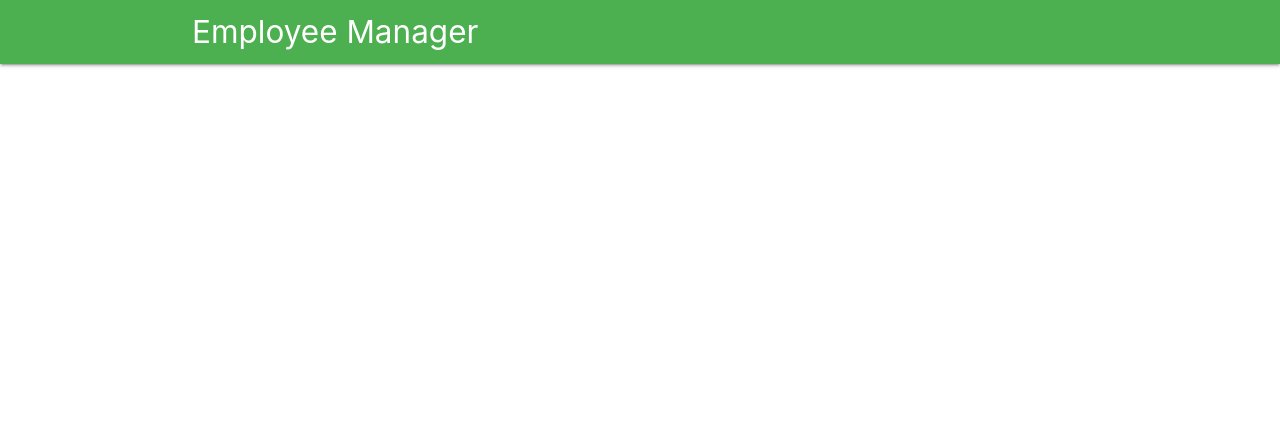
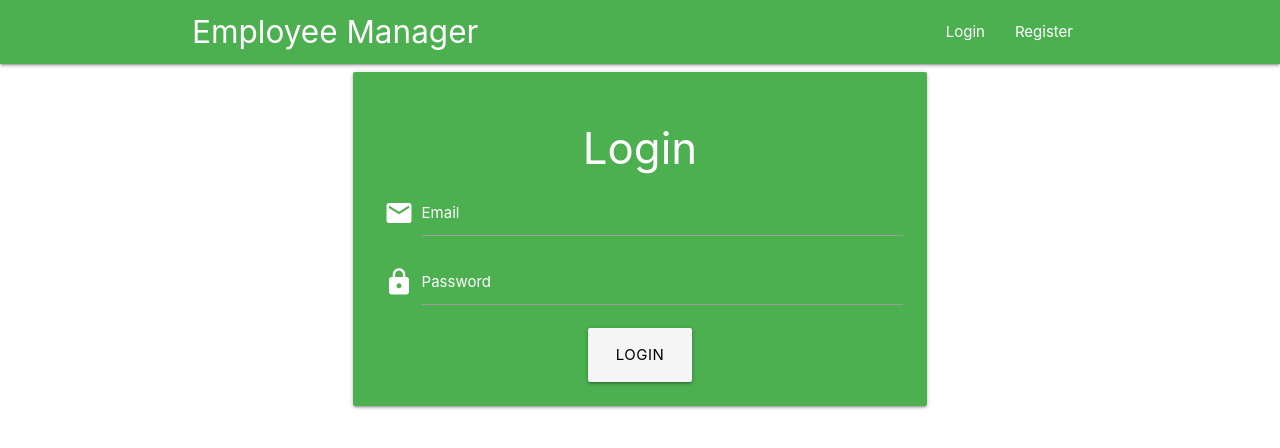
Before and after one commit to tomyoungbloods/tomyoungbloods.github.io, a Vue app: page /#/login in a window 1280 px wide. Shown: the top 448 px of the page. Built offline with nearby package versions, Linux system fonts and the light colour scheme; no server answers; the database is empty.

Commit message:
Buiid up create news item

```diff
--- a/index.html
+++ b/index.html
@@ -4,6 +4,7 @@
     <meta charset="utf-8">
     <meta name="viewport" content="width=device-width,initial-scale=1.0">
     <link rel="stylesheet" href="https://cdnjs.cloudflare.com/ajax/libs/materialize/1.0.0/css/materialize.min.css">
+    <link href="https://fonts.googleapis.com/icon?family=Material+Icons" rel="stylesheet">
     <title>Employee Manager</title>
   </head>
   <body>
--- a/src/App.vue
+++ b/src/App.vue
@@ -1,6 +1,6 @@
 <template>
   <div id="app">
-    <Navbar />
+    <Navbar :key="$route.fullPath"/>
     <router-view/>
   </div>
 </template>
--- /dev/null
+++ b/src/components/Login.vue
@@ -0,0 +1,54 @@
+<template>
+    <div class="container">
+        <div class="row">
+            <div class="col s12 m8 offset-m2">
+                <div class="login card-panel green white-text center">
+                    <h3>Login</h3>
+                    <form>
+                        <div class="input-field">
+                            <i class="material-icons prefix">email</i>
+                            <input type="text" id="email"  v-model="email">
+                            <label for="email" class="white-text">Email</label>
+                        </div>
+                        <div class="input-field">
+                            <i class="material-icons prefix">lock</i>
+                            <input type="password" id="password"  v-model="password">
+                            <label for="password" class="white-text">Password</label>
+                        </div>
+                        <button v-on:click="login" class="btn btn-large grey lighten-4 black-text">Login</button>
+                    </form>
+                </div>
+            </div>
+        </div>
+    </div>
+</template>
+
+<script>
+import firebase from 'firebase'
+
+export default {
+    name: 'login',
+    data: function (){
+        return{
+            email: '',
+            password: ''
+        }
+    },
+    methods: {
+        login: function(e){
+            firebase
+            .auth()
+            .signInWithEmailAndPassword(this.email, this.password)
+            .then(user => {
+                alert('You are logged in as ${user.email}');
+                this.$router.push('/');
+            },
+            err => {
+                alert(err.message);
+            })
+            e.preventDefault();
+        }
+    }
+}
+
+</script>
--- a/src/components/Navbar.vue
+++ b/src/components/Navbar.vue
@@ -6,7 +6,41 @@
             class="brand-logo">
             Employee Manager
             </router-link>
+            <ul class="right">
+                <li v-if="isLoggedIn"><router-link to="/">Dashboard</router-link></li>
+                <li v-if="!isLoggedIn"><router-link to="/login">Login</router-link></li>
+                <li v-if="!isLoggedIn"><router-link to="/register">Register</router-link></li>
+                <li v-if="isLoggedIn"><button v-on:click="logout" class="btn black">Logout</button></li>
+            </ul>
         </div>
     </div>
 </nav>
 </template>
+
+<script>
+    import firebase from 'firebase';
+export default {
+    name: 'navbar',
+    data(){
+        return {
+            isLoggedIn: false,
+            currentUser: false
+        }
+    },
+    created(){
+        if(firebase.auth().currentUser) {
+            this.isLoggedIn = true;
+            this.currentUser = firebase.auth().currentUser.email;
+        }
+    },
+    methods: {
+        logout: function() {
+            firebase.auth().signOut().then(() => {
+                // alert('Account created for ${user.email}');
+                this.$router.push('/login');
+            });
+        }
+    }
+
+};
+</script>
--- /dev/null
+++ b/src/components/Register.vue
@@ -0,0 +1,52 @@
+<template>
+    <div class="container">
+        <div class="row">
+            <div class="col s12 m8 offset-m2">
+                <div class="login card-panel gray lighten-4 black-text center">
+                    <h3>Register</h3>
+                    <form>
+                        <div class="input-field">
+                            <i class="material-icons prefix">email</i>
+                            <input type="text" v-model="email" id="email">
+                            <label for="email">Email</label>
+                        </div>
+                        <div class="input-field">
+                            <i class="material-icons prefix">lock</i>
+                            <input type="password" id="email" v-model="password" >
+                            <label for="password" >Password</label>
+                        </div>
+                        <button v-on:click='register' class="btn btn-large grey lighten-4 black-text">Login</button>
+                    </form>
+                </div>
+            </div>
+        </div>
+    </div>
+</template>
+
+<script>
+import firebase from 'firebase'
+
+
+export default {
+    name: 'register',
+    data: function (){
+        return{
+            email: '',
+            password: ''
+        }
+    },
+    methods: {
+        register: function(e){
+            firebase.auth().createUserWithEmailAndPassword(this.email, this.password)
+            .then(user => {
+                alert('Account created for ${user.email}');
+                this.$router.push('/');
+            },
+            err => {
+                alert(err.message);
+            })
+            e.preventDefault();
+        }
+    }
+}
+</script>
--- /dev/null
+++ b/src/components/news/CreateItem.vue
@@ -0,0 +1,50 @@
+<template>
+    <div id="new-item">
+        <h3>Create News Item</h3>
+        <div class="row">
+            <form @submit.prevent="saveEmployee" class="col s12">
+                <div class="row">
+                    <div class="input-field colo s12">
+                        <input type="text" v-model="employee_id" required>
+                        <label>Employee ID#</label>
+                    </div>
+                </div>
+                <div class="row">
+                    <div class="input-field colo s12">
+                        <input type="text" v-model="name" required>
+                        <label>Name</label>
+                    </div>
+                </div>
+                <div class="row">
+                    <div class="input-field colo s12">
+                        <input type="text" v-model="dept" required>
+                        <label>Department</label>
+                    </div>
+                </div>
+                 <div class="row">
+                    <div class="input-field colo s12">
+                        <input type="text" v-model="position" required>
+                        <label>Position</label>
+                    </div>
+                </div>
+                <button type="submit" class="btn">Submit</button>
+                <router-link to="/" class="btn grey">Cancel</router-link>
+            </form>
+        </div>
+    </div>
+</template>
+
+<script>
+import db from '../firebaseInit'
+export default {
+    dept: 'new-item',
+    data(){
+        return{
+          employee_id: null,
+          name: null,
+          dept: null,
+          position: null
+        }
+    }
+    }
+</script>
--- a/src/main.js
+++ b/src/main.js
@@ -3,13 +3,23 @@
 import Vue from 'vue'
 import App from './App'
 import router from './router'
+import firebase from 'firebase'
+import './components/firebaseInit'
+
 
 Vue.config.productionTip = false
 
+let app;
+
+firebase.auth().onAuthStateChanged(user => {
+  if(!app) {
+    app = new Vue({
+      el: '#app',
+      router,
+      components: { App },
+      template: '<App/>'
+    })
+  }
+})
+
 /* eslint-disable no-new */
-new Vue({
-  el: '#app',
-  router,
-  components: { App },
-  template: '<App/>'
-})
--- a/src/router/index.js
+++ b/src/router/index.js
@@ -3,32 +3,116 @@
 import Dashboard from '@/components/Dashboard'
 import NewEmployee from '@/components/NewEmployee'
 import ViewEmployee from '@/components/ViewEmployee'
+import CreateItem from '@/components/news/CreateItem'
 import EditEmployee from '@/components/EditEmployee'
+import Login from '@/components/Login'
+import Register from '@/components/Register'
+import firebase from 'firebase'
+
 
 Vue.use(Router)
 
-export default new Router({
+let router = new Router({
   routes: [
     {
       path: '/',
       name: 'dashboard',
-      component: Dashboard
+      component: Dashboard,
+      meta: {
+        requiresAuth: true
+
+      }
+    },
+    {
+      path: '/login',
+      name: 'login',
+      component: Login,
+      meta: {
+        requiresGuest: true
+
+      }
+    },
+    {
+      path: '/register',
+      name: 'register',
+      component: Register,
+      meta: {
+        requiresAuth: true
+
+      }
     },
     {
       path: '/new',
       name: 'new-employee',
-      component: NewEmployee
+      component: NewEmployee,
+      meta: {
+        requiresAuth: true
+
+      }
     },
     {
       path: '/edit/:employee_id',
       name: 'edit-employee',
-      component: EditEmployee
+      component: EditEmployee,
+      meta: {
+        requiresAuth: true
+
+      }
     },
     {
       path: '/:employee_id',
       name: 'view-employee',
-      component: ViewEmployee
+      component: ViewEmployee,
+      meta: {
+        requiresAuth: true
+
+      },
+        path: '/new-item',
+        name: 'new-item',
+        component: CreateItem,
+        meta: {
+          requiresAuth: true
+
+        }
     },
 
   ]
 })
+
+// NAV Guards
+router.beforeEach((to, from, next) => {
+    // Check for requiredAuth guard
+    if(to.matched.some(record => record.meta.requiresAuth)) {
+      // Check if NOT logged in
+      if(!firebase.auth().currentUser){
+        // Go to login
+        next({
+          path: '/login',
+          query: {
+            redirect: to.fullPath
+          }
+        });
+      } else {
+        // Proceed to route
+        next();
+      }
+    }else if(to.matched.some(record => record.meta.requiresGuest)){
+      if(firebase.auth().currentUser){
+        // Go to login
+        next({
+          path: '/dashb',
+          query: {
+            redirect: to.fullPath
+          }
+        });
+      } else {
+        // Proceed to route
+        next();
+    }
+   } else {
+      // Proceed to route
+      next();
+    }
+});
+
+export default router;
```
